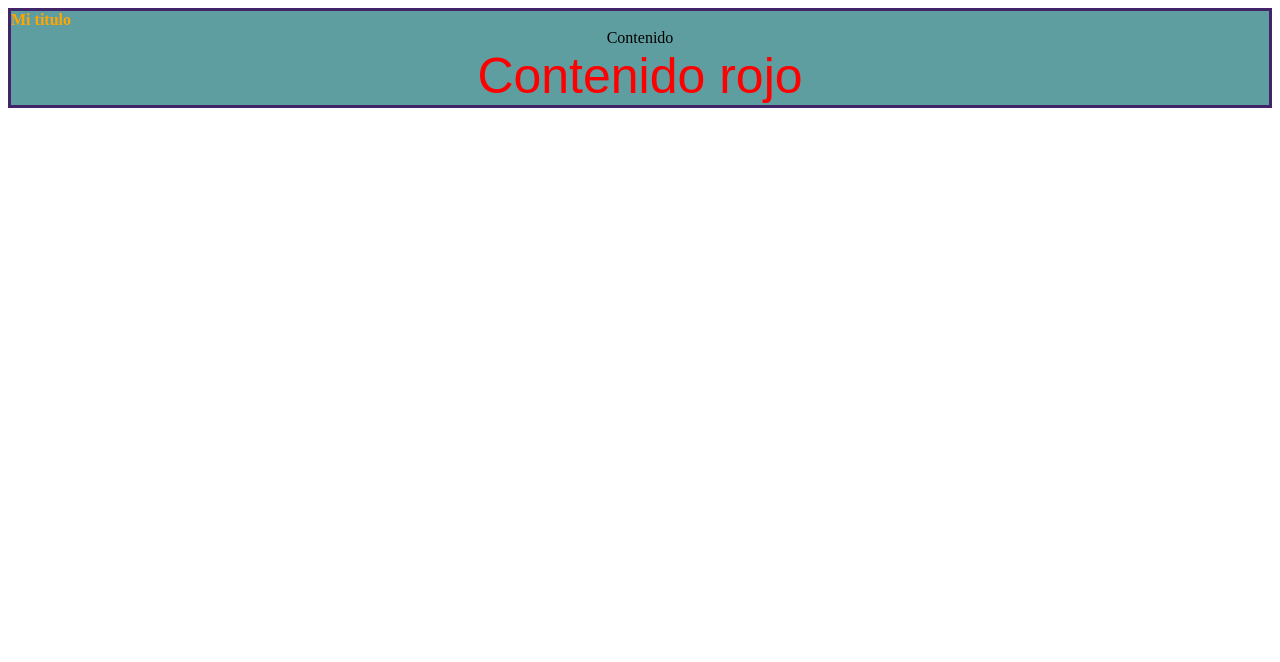
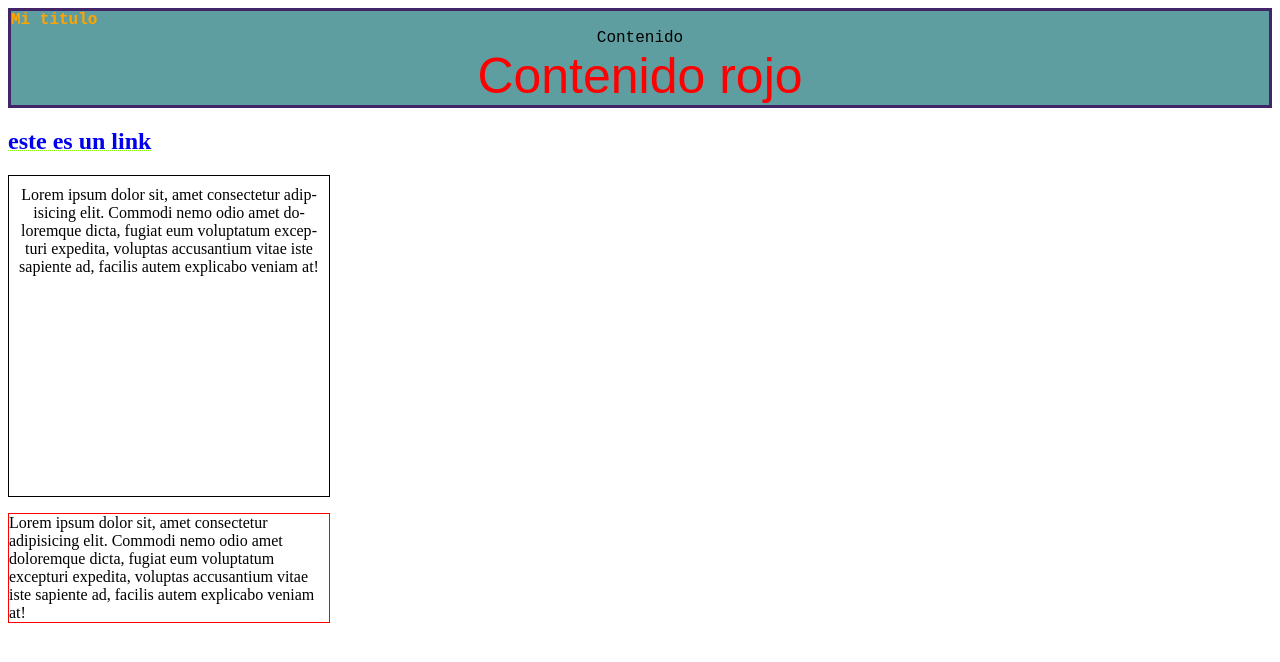
Before and after one commit to Darkblaze30/modulo-HTML---CSS, a plain HTML site: page Selectores y reglas/selectores_y_estilos.html in a window 1280 px wide. Drawn offline with Linux system fonts and the light colour scheme.

Commit message:
feat: :zap: cambiar

```diff
--- a/Selectores y reglas/selectores_y_estilos.html
+++ b/Selectores y reglas/selectores_y_estilos.html
@@ -13,17 +13,47 @@
         .primario {
             border: 3px solid rgb(66, 36, 105);
             background-color: cadetblue;
+            font-family: 'Courier New', Courier, monospace;
         }
 
         .rojo {
             font-size: 50px;
             font-family: fantasy;
             color: red;
+            word-break: break-all;
+        }
+
+        .tipografia{
+            word-break: break-word;
+            line-break: normal;
+            hyphens: auto;
+            border: 1px solid black;
+            padding: 10px;
+            width: 300px;
+            height: 300px;
+            text-align: center;
+        }
+
+        #saludo {
+            border: 1px solid red;
+            /* text-align: right; */
+            /* text-align-last: center; */
+            width: 320px;
+            text-justify: distribute-all-lines;
         }
 
         #titulo {
             font-weight: bold;
             color: orange;
+        }
+
+        a {
+            text-decoration-line: underline;
+            text-decoration-style: dotted;
+            text-decoration-color: chartreuse;
+            text-decoration-thickness: 1px;
+            text-underline-position: -100px;
+
         }
 
     </style>
@@ -40,5 +70,16 @@
             Contenido rojo
         </div>
     </div>
+    <a href="www.face"><h2>este es un link</h2></a>
+    <p class="tipografia">
+        Lorem ipsum dolor sit, amet consectetur adipisicing elit. Commodi nemo odio amet doloremque dicta, fugiat eum voluptatum excepturi expedita, voluptas accusantium vitae iste sapiente ad, facilis autem explicabo veniam at!
+    </p>
+    <p id="saludo">
+        <!-- Have a nice day!
+        hr
+        Hola -->
+        Lorem ipsum dolor sit, amet consectetur adipisicing elit. Commodi nemo odio amet doloremque dicta, fugiat eum voluptatum excepturi expedita, voluptas accusantium vitae iste sapiente ad, facilis autem explicabo veniam at!
+
+    </p>
 </body>
 </html>
```
